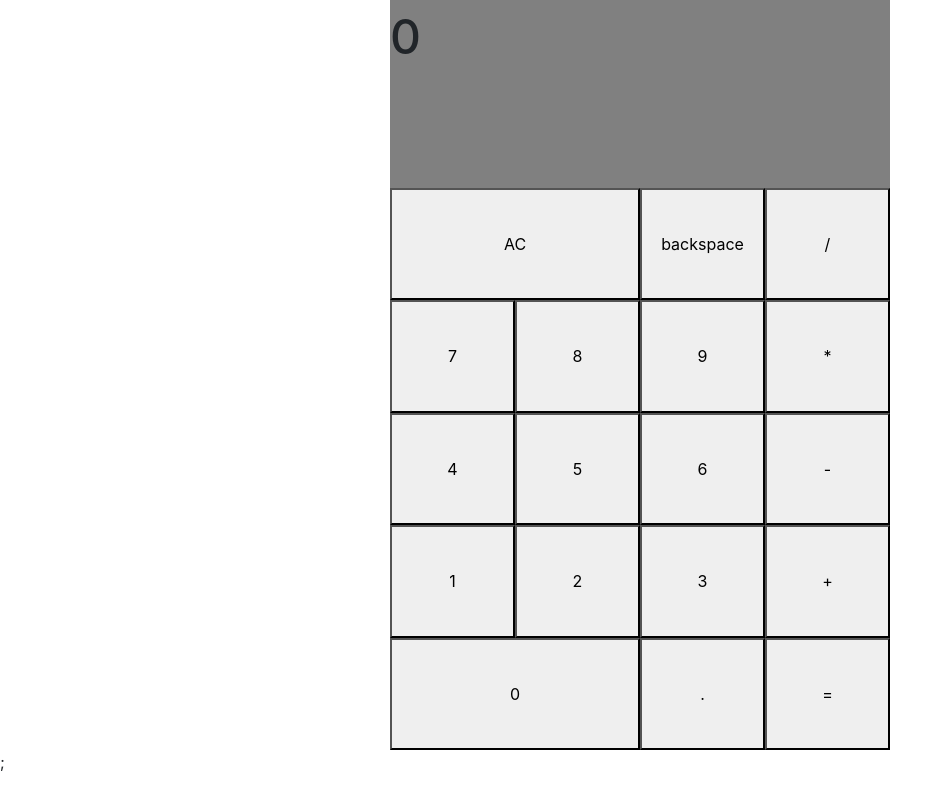
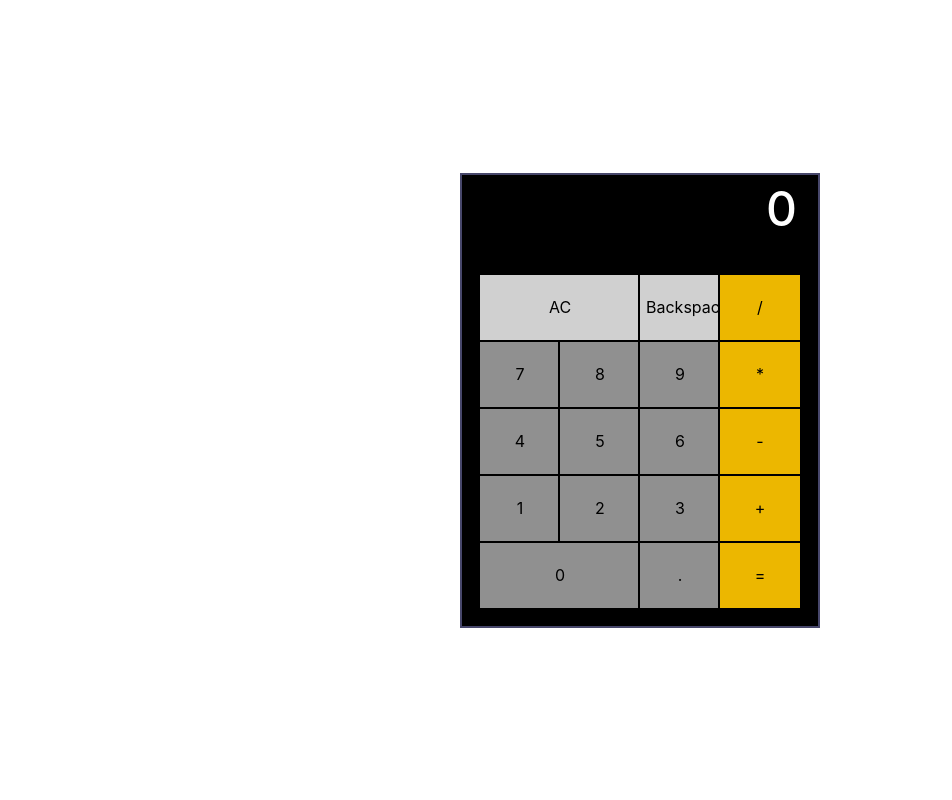
Before and after one commit to rturner1989/FCC-React-Javascript-Calculator, a React (Create React App) app: page / in a window 1280 px wide. Shown: the whole page, without its empty margins (0-952 px from the left). Built offline with nearby package versions, Linux system fonts and the light colour scheme.

Commit message:
Styling Update
- size and colour changes, layout changes

```diff
--- a/src/App.js
+++ b/src/App.js
@@ -4,7 +4,7 @@ import Calculator from "./Calculator";
 function App() {
     return (
         <main>
-            <Calculator />;
+            <Calculator />
         </main>
     );
 }
--- a/src/Calculator.js
+++ b/src/Calculator.js
@@ -1,6 +1,6 @@
 import React, { useState } from "react";
-import Keypad from "./Keypad";
-import Display from "./Display";
+import Keypad from "./Components/Keypad";
+import Display from "./Components/Display";
 import * as math from "mathjs";
 
 const Calculator = () => {
@@ -16,6 +16,10 @@ const Calculator = () => {
                 setEquationDisplay((val) => (val += value));
                 setCalculatedResult((val) => (val += value));
             }
+        }
+        if (value === "Backspace") {
+            setEquationDisplay((val) => val.substr(0, val.length - 1));
+            setCalculatedResult((val) => val.substr(0, val.length - 1));
         }
     };
 
--- /dev/null
+++ b/src/Components/Keypad.js
@@ -0,0 +1,122 @@
+import React from "react";
+
+const Keypad = ({
+    handleClick,
+    handleNumbers,
+    handleOperators,
+    clearInput,
+    calculate,
+}) => {
+    return (
+        <section id="keypad">
+            <button
+                id="clear"
+                onClick={() => clearInput()}
+                style={{ backgroundColor: " #d0d0d0 " }}
+            >
+                AC
+            </button>
+            <button
+                id="backspace"
+                onClick={(e) => handleClick(e.target.innerHTML)}
+                style={{ backgroundColor: " #d0d0d0 " }}
+            >
+                Backspace
+            </button>
+            <button
+                id="divide"
+                onClick={(e) => handleOperators(e.target.innerHTML)}
+                style={{ backgroundColor: "#ecb700" }}
+            >
+                /
+            </button>
+            <button
+                id="seven"
+                onClick={(e) => handleNumbers(e.target.innerHTML)}
+            >
+                7
+            </button>
+            <button
+                id="eight"
+                onClick={(e) => handleNumbers(e.target.innerHTML)}
+            >
+                8
+            </button>
+            <button
+                id="nine"
+                onClick={(e) => handleNumbers(e.target.innerHTML)}
+            >
+                9
+            </button>
+            <button
+                id="multiply"
+                onClick={(e) => handleOperators(e.target.innerHTML)}
+                style={{ backgroundColor: "#ecb700" }}
+            >
+                *
+            </button>
+            <button
+                id="four"
+                onClick={(e) => handleNumbers(e.target.innerHTML)}
+            >
+                4
+            </button>
+            <button
+                id="five"
+                onClick={(e) => handleNumbers(e.target.innerHTML)}
+            >
+                5
+            </button>
+            <button id="six" onClick={(e) => handleNumbers(e.target.innerHTML)}>
+                6
+            </button>
+            <button
+                id="subtract"
+                onClick={(e) => handleOperators(e.target.innerHTML)}
+                style={{ backgroundColor: "#ecb700" }}
+            >
+                -
+            </button>
+            <button id="one" onClick={(e) => handleNumbers(e.target.innerHTML)}>
+                1
+            </button>
+            <button id="two" onClick={(e) => handleNumbers(e.target.innerHTML)}>
+                2
+            </button>
+            <button
+                id="three"
+                onClick={(e) => handleNumbers(e.target.innerHTML)}
+            >
+                3
+            </button>
+            <button
+                id="add"
+                onClick={(e) => handleOperators(e.target.innerHTML)}
+                style={{ backgroundColor: "#ecb700" }}
+            >
+                +
+            </button>
+            <button
+                id="zero"
+                onClick={(e) => handleNumbers(e.target.innerHTML)}
+            >
+                0
+            </button>
+            <button
+                id="decimal"
+                onClick={(e) => handleClick(e.target.innerHTML)}
+            >
+                .
+            </button>
+            <button
+                id="equals"
+                onClick={() => calculate()}
+                style={{ backgroundColor: "#ecb700" }}
+            >
+                =
+            </button>
+        </section>
+    );
+};
+
+export default Keypad;
--- a/src/Keypad.js
+++ /dev/null
@@ -1,123 +0,0 @@
-import React from "react";
-
-const Keypad = ({
-    handleClick,
-    handleNumbers,
-    handleOperators,
-    clearInput,
-    calculate,
-}) => {
-    return (
-        <section id="keypad">
-            <section className="btn-container">
-                <button id="clear" onClick={() => clearInput()}>
-                    AC
-                </button>
-                <button id="backspace">backspace</button>
-                <button
-                    id="divide"
-                    onClick={(e) => handleOperators(e.target.innerHTML)}
-                >
-                    /
-                </button>
-            </section>
-            <section className="btn-container">
-                <button
-                    id="seven"
-                    onClick={(e) => handleNumbers(e.target.innerHTML)}
-                >
-                    7
-                </button>
-                <button
-                    id="eight"
-                    onClick={(e) => handleNumbers(e.target.innerHTML)}
-                >
-                    8
-                </button>
-                <button
-                    id="nine"
-                    onClick={(e) => handleNumbers(e.target.innerHTML)}
-                >
-                    9
-                </button>
-                <button
-                    id="multiply"
-                    onClick={(e) => handleOperators(e.target.innerHTML)}
-                >
-                    *
-                </button>
-            </section>
-            <section className="btn-container">
-                <button
-                    id="four"
-                    onClick={(e) => handleNumbers(e.target.innerHTML)}
-                >
-                    4
-                </button>
-                <button
-                    id="five"
-                    onClick={(e) => handleNumbers(e.target.innerHTML)}
-                >
-                    5
-                </button>
-                <button
-                    id="six"
-                    onClick={(e) => handleNumbers(e.target.innerHTML)}
-                >
-                    6
-                </button>
-                <button
-                    id="subtract"
-                    onClick={(e) => handleOperators(e.target.innerHTML)}
-                >
-                    -
-                </button>
-            </section>
-            <section className="btn-container">
-                <button
-                    id="one"
-                    onClick={(e) => handleNumbers(e.target.innerHTML)}
-                >
-                    1
-                </button>
-                <button
-                    id="two"
-                    onClick={(e) => handleNumbers(e.target.innerHTML)}
-                >
-                    2
-                </button>
-                <button
-                    id="three"
-                    onClick={(e) => handleNumbers(e.target.innerHTML)}
-                >
-                    3
-                </button>
-                <button
-                    id="add"
-                    onClick={(e) => handleOperators(e.target.innerHTML)}
-                >
-                    +
-                </button>
-            </section>
-            <section className="btn-container">
-                <button
-                    id="zero"
-                    onClick={(e) => handleNumbers(e.target.innerHTML)}
-                >
-                    0
-                </button>
-                <button
-                    id="decimal"
-                    onClick={(e) => handleClick(e.target.innerHTML)}
-                >
-                    .
-                </button>
-                <button id="equals" onClick={() => calculate()}>
-                    =
-                </button>
-            </section>
-        </section>
-    );
-};
-
-export default Keypad;
--- a/src/index.css
+++ b/src/index.css
@@ -1,34 +1,53 @@
+#root {
+    display: flex;
+    justify-content: center;
+    align-items: center;
+    height: 100vh;
+}
 #calculator {
-    background-color: black;
-    width: 500px;
-    height: 750px;
-    margin: auto;
-    display: grid;
-    grid-template-rows: 1fr 3fr;
+    border: 2px solid #47476b;
+    padding: 5px;
+    background: black;
+    width: 360px;
+    height: 455px;
 }
-
 .display {
-    background-color: grey;
+    color: white;
+    height: 95px;
+    width: 340px;
+    padding-right: 10px;
 }
-
-#keypad {
-    display: grid;
-}
-.btn-container button {
-    width: 25%;
-    height: 100%;
-}
-
-#zero {
-    width: 50%;
-}
-#clear {
-    width: 50%;
-}
-
-#id {
-    font-size: 3rem;
+#input {
+    margin: 0;
+    font-size: 1.5rem;
+    text-align: right;
 }
 #display {
     font-size: 3rem;
+    margin: 0;
+    text-align: right;
 }
+#keypad {
+    display: flex;
+    flex-direction: row;
+    flex-wrap: wrap;
+    justify-content: center;
+    height: 335px;
+}
+button {
+    height: 65px;
+    width: 80px;
+    outline: 2px solid black;
+    border: none;
+    background-color: #909090;
+}
+button:hover {
+    color: white;
+}
+
+#clear {
+    width: 160px;
+}
+#zero {
+    width: 160px;
+}
```
Also changed, not shown: package.json (+7 -1 lines), src/Components/Display.js (renamed from src/Display.js), 1 other file (tests, documents, lock files or other folders).
